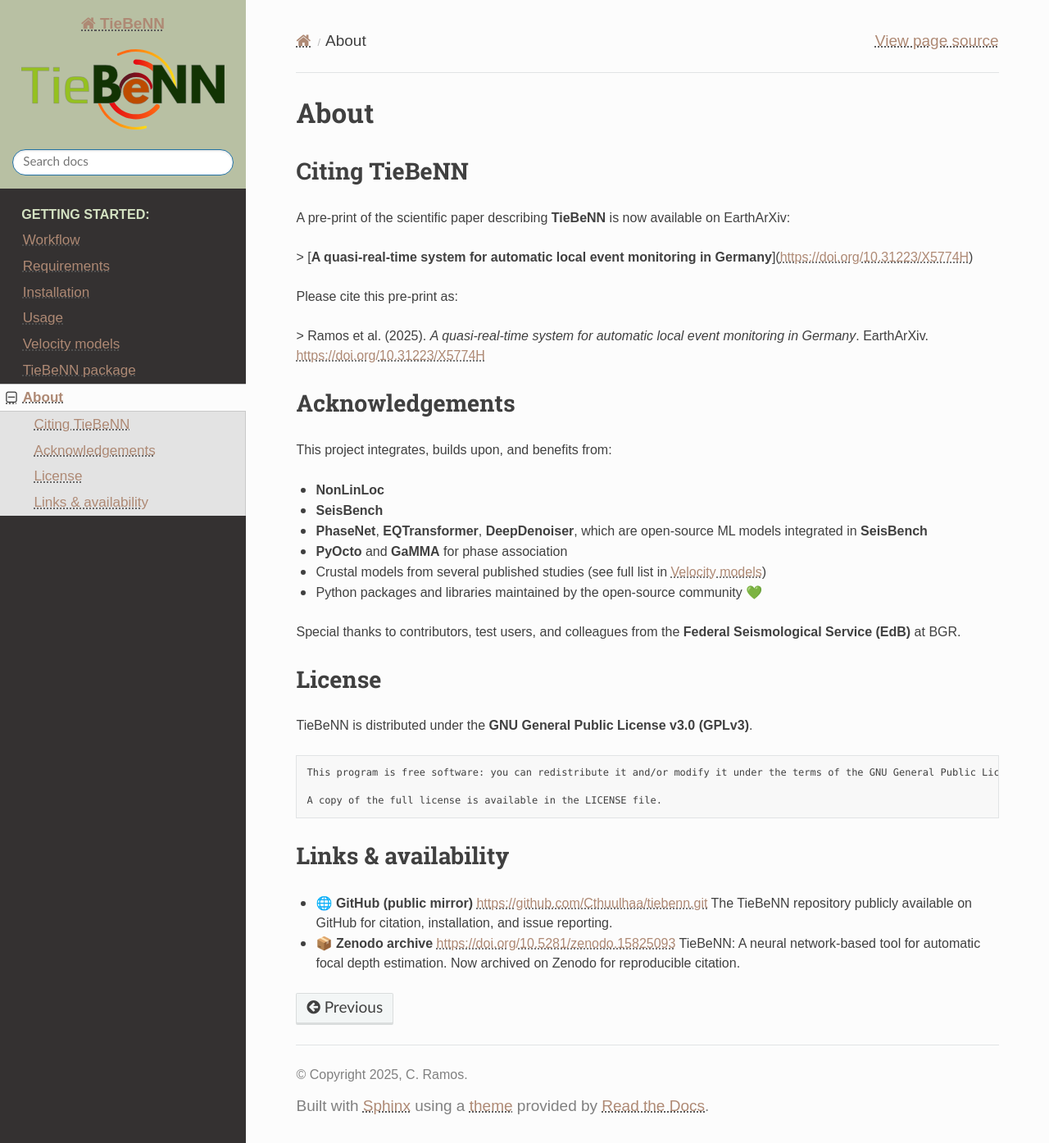
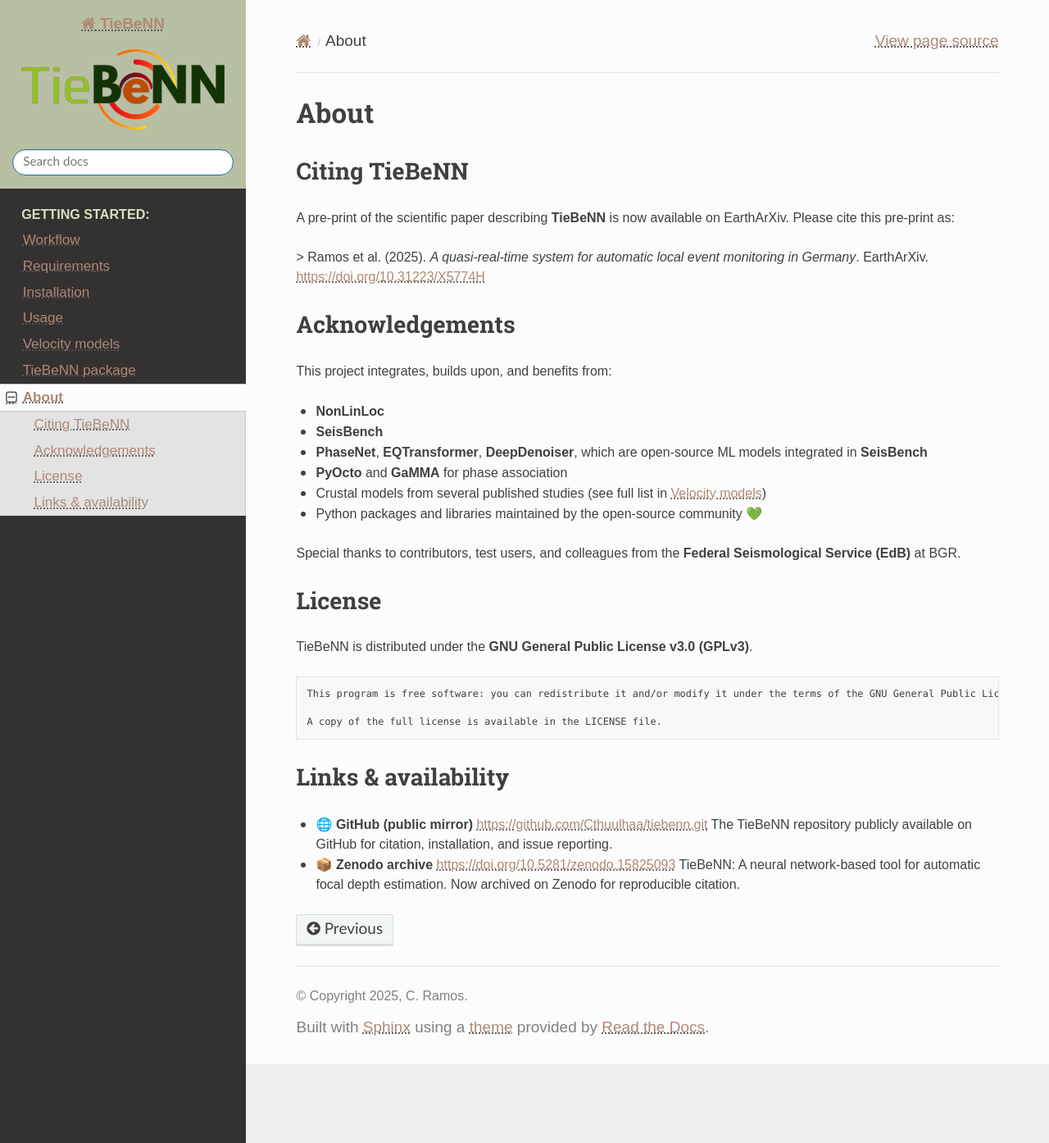
Before and after one commit to Cthuulhaa/tiebenn, a Sphinx documentation site: the page built from docs/pages/about.rst, in a window 1280 px wide and 1394 px high. Shown: the whole window at 82% size. Built offline with Sphinx 7.4.7 and the Read the Docs theme 3.1.0, drawn with Linux system fonts in a browser that asks for light colours.

```diff
--- a/docs/pages/about.rst
+++ b/docs/pages/about.rst
@@ -4,11 +4,7 @@ About
 Citing TieBeNN
 --------------
 
-A pre-print of the scientific paper describing **TieBeNN** is now available on EarthArXiv:
-
-> [**A quasi-real-time system for automatic local event monitoring in Germany**](https://doi.org/10.31223/X5774H)
-
-Please cite this pre-print as:
+A pre-print of the scientific paper describing **TieBeNN** is now available on EarthArXiv. Please cite this pre-print as:
 
 > Ramos et al. (2025). *A quasi-real-time system for automatic local event monitoring in Germany*. EarthArXiv. https://doi.org/10.31223/X5774H
 
```
